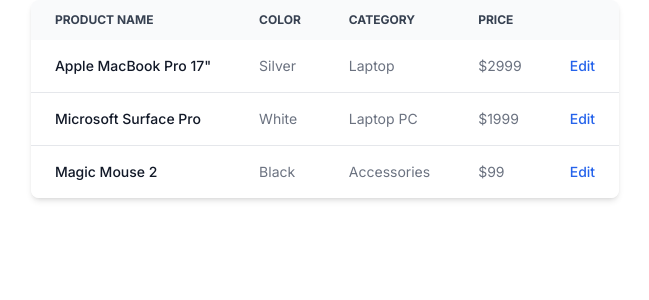
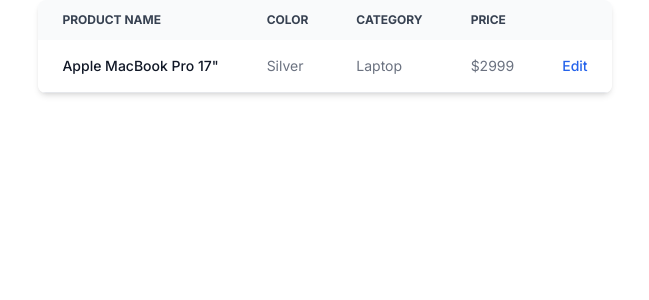
Before and after one commit to iamanupam1/share-center, a Next.js app: page / in a window 1280 px wide. Shown: the top 300 px of the page, without its empty margins (315-964 px from the left). Built offline with nearby package versions, Linux system fonts and the light colour scheme.

Commit message:
added key prop

```diff
--- a/src/app/page.js
+++ b/src/app/page.js
@@ -5,19 +5,19 @@ function Home() {
         <table class="w-full text-sm text-left text-gray-500 dark:text-gray-400">
           <thead class="text-xs text-gray-700 uppercase bg-gray-50 dark:bg-gray-700 dark:text-gray-400">
             <tr>
-              <th scope="col" class="px-6 py-3">
+              <th scope="col" class="px-6 py-3" key="name">
                 Product name
               </th>
-              <th scope="col" class="px-6 py-3">
+              <th scope="col" class="px-6 py-3" key="color">
                 Color
               </th>
-              <th scope="col" class="px-6 py-3">
+              <th scope="col" class="px-6 py-3" key="category">
                 Category
               </th>
-              <th scope="col" class="px-6 py-3">
+              <th scope="col" class="px-6 py-3" key="price">
                 Price
               </th>
-              <th scope="col" class="px-6 py-3">
+              <th scope="col" class="px-6 py-3" key="edit">
                 <span class="sr-only">Edit</span>
               </th>
             </tr>
@@ -27,51 +27,20 @@ function Home() {
               <th
                 scope="row"
                 class="px-6 py-4 font-medium text-gray-900 whitespace-nowrap dark:text-white"
+                key="a"
               >
                 Apple MacBook Pro 17"
               </th>
-              <td class="px-6 py-4">Silver</td>
-              <td class="px-6 py-4">Laptop</td>
-              <td class="px-6 py-4">$2999</td>
-              <td class="px-6 py-4 text-right">
-                <a
-                  href="#"
-                  class="font-medium text-blue-600 dark:text-blue-500 hover:underline"
-                >
-                  Edit
-                </a>
+              <td class="px-6 py-4" key="b">
+                Silver
               </td>
-            </tr>
-            <tr class="bg-white border-b dark:bg-gray-800 dark:border-gray-700 hover:bg-gray-50 dark:hover:bg-gray-600">
-              <th
-                scope="row"
-                class="px-6 py-4 font-medium text-gray-900 whitespace-nowrap dark:text-white"
-              >
-                Microsoft Surface Pro
-              </th>
-              <td class="px-6 py-4">White</td>
-              <td class="px-6 py-4">Laptop PC</td>
-              <td class="px-6 py-4">$1999</td>
-              <td class="px-6 py-4 text-right">
-                <a
-                  href="#"
-                  class="font-medium text-blue-600 dark:text-blue-500 hover:underline"
-                >
-                  Edit
-                </a>
+              <td class="px-6 py-4" key="c">
+                Laptop
               </td>
-            </tr>
-            <tr class="bg-white dark:bg-gray-800 hover:bg-gray-50 dark:hover:bg-gray-600">
-              <th
-                scope="row"
-                class="px-6 py-4 font-medium text-gray-900 whitespace-nowrap dark:text-white"
-              >
-                Magic Mouse 2
-              </th>
-              <td class="px-6 py-4">Black</td>
-              <td class="px-6 py-4">Accessories</td>
-              <td class="px-6 py-4">$99</td>
-              <td class="px-6 py-4 text-right">
+              <td class="px-6 py-4" key="d">
+                $2999
+              </td>
+              <td class="px-6 py-4 text-right" key="e">
                 <a
                   href="#"
                   class="font-medium text-blue-600 dark:text-blue-500 hover:underline"
```
